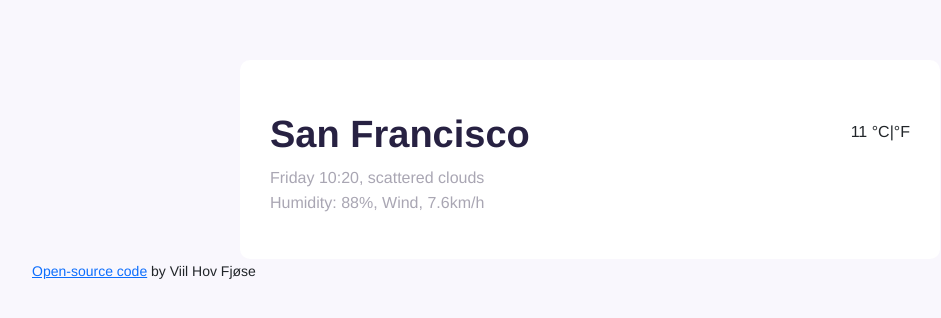
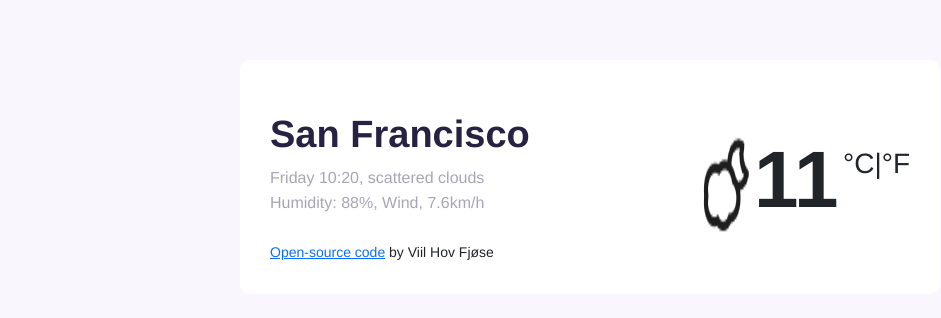
Before and after one commit to Viilhov/weather-app, a plain HTML site: page index.html in a window 1280 px wide. Shown: the whole page, without its empty margins (50-991 px from the left). Drawn offline with nearby package versions, Linux system fonts and the light colour scheme.

Commit message:
Changed CSS of temperature block

```diff
--- a/index.html
+++ b/index.html
@@ -23,17 +23,21 @@
             <li class="weather"> Humidity: 88%, Wind, 7.6km/h</li>
           </ul>
         </div>
-        <div class="col-6 temprature-container">
-          <div>
-
-            <span class="temptrature">11</span>
-            <span class="unit">°C|°F</span>
+        <div class="col-6">
+          <div class="temprature-container d-flex justify-content-end">
+            <img src="download.png" alt="cloud" />
+            <div>
+              <span class="temprature"><strong>11</strong></span>
+              <span class="unit">°C|°F</span>
+            </div>
           </div>
         </div>
       </div>
+      <small><a href="https://github.com/Viilhov/weather-app" target="_blank">Open-source code</a> by Viil Hov
+        Fjøse</small>
     </div>
-    <small><a href="https://github.com/Viilhov/weather-app" target="_blank">Open-source code</a> by Viil Hov
-      Fjøse</small>
+
+
   </div>
   </div>
   </div>
--- a/src/styles.css
+++ b/src/styles.css
@@ -37,6 +37,7 @@ ul {
 
 .weather-row {
   margin-top: 10px;
+  align-items: center;
 }
 .temprature-container {
   margin-top: 30px;
@@ -47,3 +48,15 @@ ul {
   font-size: 80px;
   font-weight: 500;
 }
+.justify-content-end {
+  justify-content: flex-end !important;
+}
+.d-flex {
+  display: flex !important;
+}
+.unit {
+  position: relative;
+  top: -34px;
+  font-size: 28px;
+  font-weight: 400;
+}
```
Also changed, not shown: 1 other file.
